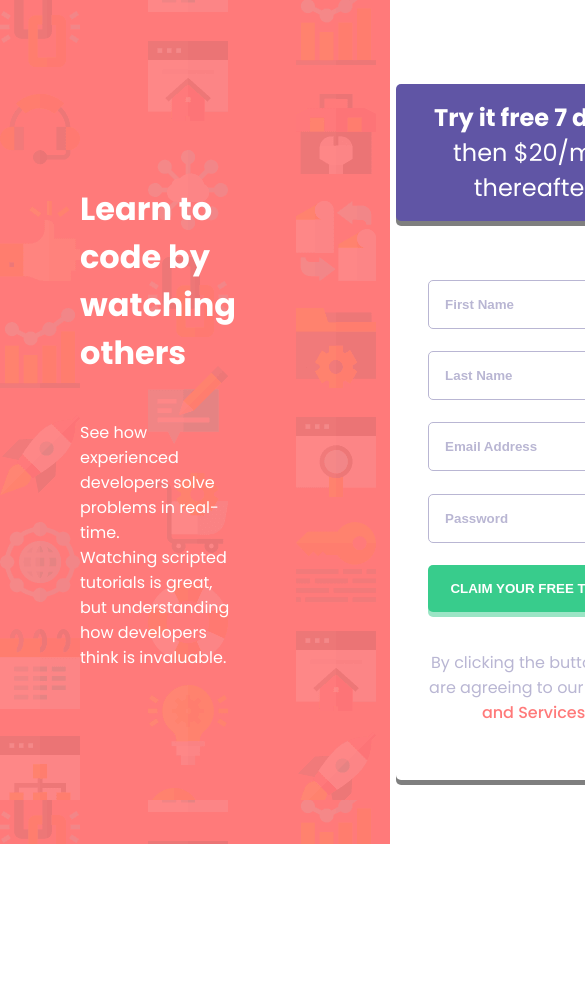
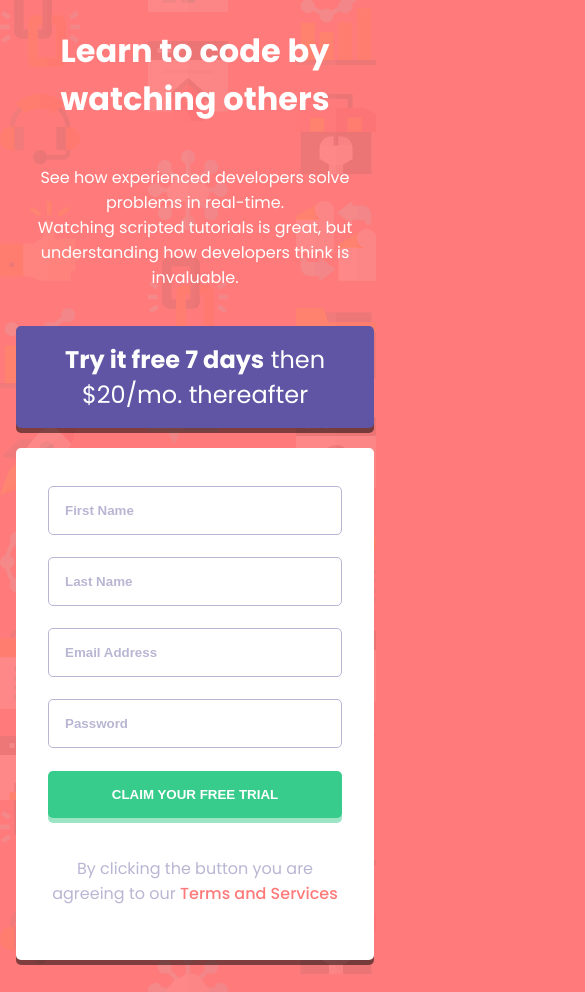
Before and after one commit to oc-garcia/react-intro-component-with-signup-form, a React (Create React App) app: page / in a window 390 px wide. Shown: the top 992 px of the page, 585 px wide, since content can reach past the window. Before the commit the page ends 860 px from the top, so only its background shows below. Built offline with nearby package versions, Linux system fonts and the light colour scheme.

Commit message:
Finished responsivity

```diff
--- a/src/Components/SignUp/signup.css
+++ b/src/Components/SignUp/signup.css
@@ -8,14 +8,17 @@
   --Grayish_Blue: hsl(246, 25%, 77%);
 }
 
+body {
+  background: var(--Red);
+  background-image: url(../../../public/assets/images/bg-intro-desktop.png);
+}
+
 .page-container {
   display: flex;
   justify-content: space-around;
   align-items: center;
-  background: var(--Red);
   width: 100vw;
   height: 100vh;
-  background-image: url(../../../public/assets/images/bg-intro-desktop.png);
 }
 
 .card-container {
@@ -48,7 +51,7 @@
 
 .card-container form {
   display: flex;
-  height: 60vh;
+  height: 30rem;
   flex-direction: column;
   padding: 1rem 2rem;
   background-color: white;
@@ -117,3 +120,28 @@
 .input-error:focus {
   outline: none;
 }
+
+@media only screen and (max-width: 600px) {
+  .page-container {
+    flex-direction: column;
+    align-items: center;
+    justify-content: center;
+    margin: none;
+    margin-bottom: 2rem;
+    padding: none;
+    height: 100%;
+    width: 100%;
+  }
+
+  .card-container {
+    padding: 0 1rem;
+  }
+
+  .card-container h1 {
+    text-align: center;
+  }
+
+  .card-container p {
+    text-align: center;
+  }
+}
```
Also changed, not shown: src/index.css (line endings or trailing spaces).
